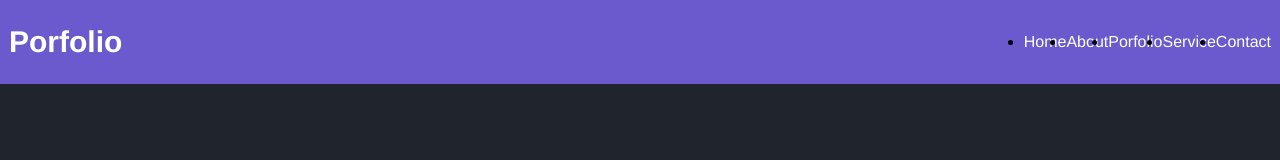
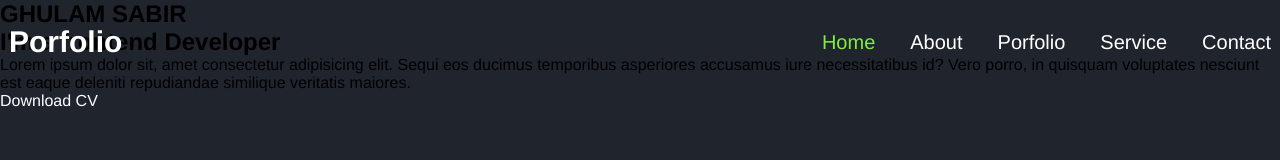
Before and after one commit to engineersabir/portfolio-1.2, a plain HTML site: page index.html in a window 1280 px wide. Drawn offline with nearby package versions, Linux system fonts and the light colour scheme.

Commit message:
Update index.html and style.css

```diff
--- a/index.html
+++ b/index.html
@@ -5,17 +5,36 @@
     <meta name="viewport" content="width=device-width, initial-scale=1.0">
     <title>Document</title>
     <link rel="stylesheet" href="style.css">
+    <link href='https://unpkg.com/boxicons@2.1.4/css/boxicons.min.css' rel='stylesheet'>
 </head>
 <body>
     <nav class="navbar">
 <a href="#" class="logo">Porfolio</a>
 <ul>
-    <li><a href="#">Home</a></li>
+    <li><a class="active" href="#">Home</a></li>
     <li><a href="#">About</a></li>
     <li><a href="#">Porfolio</a></li>
     <li><a href="#">Service</a></li>
     <li><a href="#">Contact</a></li>
 </ul>
     </nav>
+    <section class="home">
+<div class="home-info">
+    <h1>GHULAM SABIR</h1>
+    <h2>I'm a frontend Developer</h2>
+    <p>
+        Lorem ipsum dolor sit, amet consectetur adipisicing elit. Sequi eos ducimus temporibus asperiores accusamus iure necessitatibus id? Vero porro, in quisquam voluptates nesciunt est eaque deleniti repudiandae similique veritatis maiores.
+    </p>
+    <div class="btn-sci">
+<a href="#" class="btn"> Download CV</a>
+<div class="sci">
+    <a href=""></a>
+    <a href=""></a>
+    <a href=""></a>
+    <a href=""></a>
+</div>
+    </div>
+</div>
+    </section>
 </body>
 </html>
--- a/style.css
+++ b/style.css
@@ -17,7 +17,7 @@ a{
     top: 0;
     width: 100%;
     padding: 25px 9px;
-    background: slateblue;
+    /* background: slateblue; */
     display: flex;
     justify-content: space-between;
     align-items: center;
@@ -31,3 +31,15 @@ a{
 .navbar ul{
     display: flex;
 }
+.navbar ul li{
+    list-style: none;
+    margin-left: 35px;
+}
+.navbar ul li a{
+    font-size: 20px;
+    font-weight: 500;
+    transition: 0.5s;
+}
+.navbar ul li:hover a,.navbar ul li .active{
+color: #7cf03d;
+}
```
